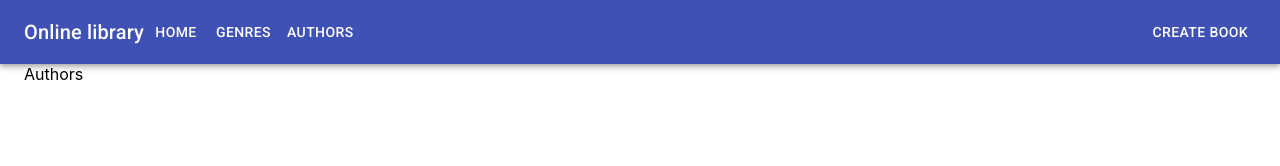
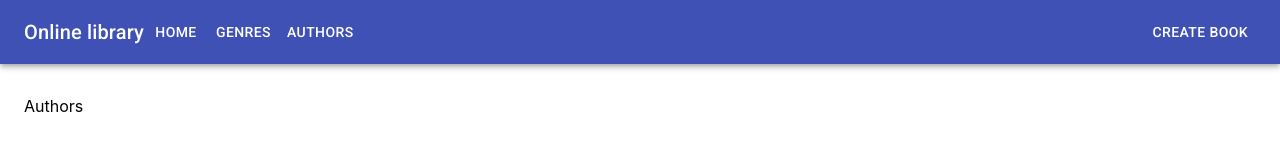
Before and after one commit to shubnikofff/otus_spring_2019_05_homework, a React (Create React App) app in the folder HW10/ui/: page /authors in a window 1280 px wide. Shown: the top 166 px of the page. Built offline with nearby package versions, Linux system fonts and the light colour scheme.

Commit message:
HW#10 Created stub component AuthorList

```diff
--- a/HW10/ui/src/App.js
+++ b/HW10/ui/src/App.js
@@ -3,7 +3,7 @@ import React from 'react';
 import { BrowserRouter, Route } from 'react-router-dom';
 import { Container } from '@material-ui/core';
 import {
-	Authors,
+	AuthorList,
 	BookCreate,
 	BookDelete,
 	BookDetails,
@@ -20,7 +20,7 @@ function App() {
 				<Header />
 				<Container>
 					<Route exact path="/" component={BookList} />
-					<Route exact path="/authors" component={Authors} />
+					<Route exact path="/authors" component={AuthorList} />
 					<Route exact path="/book/:id" component={BookDetails} />
 					<Route exact path="/book/:id/delete" component={BookDelete} />
 					<Route exact path="/book/:id/edit" component={BookUpdate} />
--- a/HW10/ui/src/components/Authors.js
+++ /dev/null
@@ -1,12 +0,0 @@
-// @flow
-import React from 'react';
-
-function Authors() {
-	return (
-		<div>
-			Authors
-		</div>
-	)
-}
-
-export default Authors;
--- /dev/null
+++ b/HW10/ui/src/components/authors/AuthorList.js
@@ -0,0 +1,17 @@
+// @flow
+import React from 'react';
+
+import {
+	Box,
+	Typography,
+} from '@material-ui/core';
+
+function AuthorList() {
+	return (
+		<Box mt={4}>
+			Authors
+		</Box>
+	)
+}
+
+export default AuthorList;
--- /dev/null
+++ b/HW10/ui/src/components/authors/index.js
@@ -0,0 +1,2 @@
+// @flow
+export { default as AuthorList } from './AuthorList';
--- a/HW10/ui/src/components/index.js
+++ b/HW10/ui/src/components/index.js
@@ -1,4 +1,5 @@
 // @flow
+export { AuthorList } from './authors';
 export {
 	BookCreate,
 	BookDelete,
@@ -7,9 +8,6 @@ export {
 	BookList,
 	BookUpdate,
 } from './books';
-export {
-	CommentList,
-} from './comments';
-export { default as Authors } from './Authors';
+export { CommentList } from './comments';
 export { default as Genres } from './Genres';
 export { default as Header } from './Header';
```
